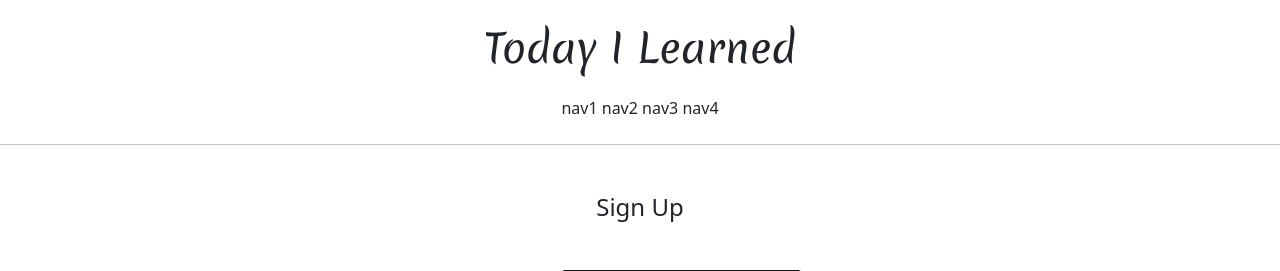
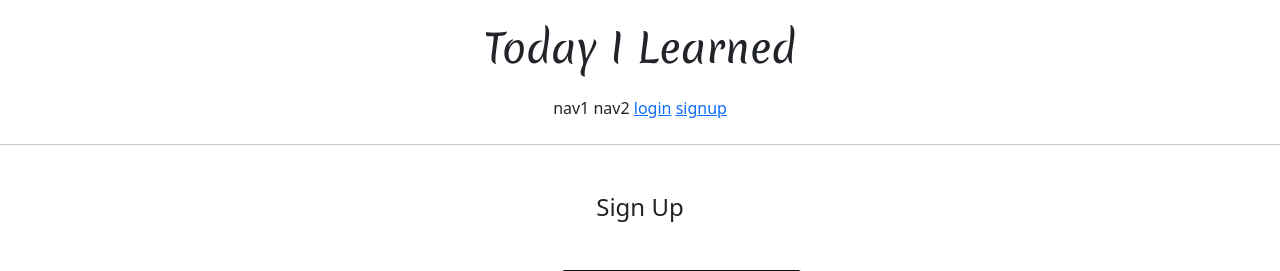
Before and after one commit to 4923/GwangjuAI2, a Django app: page /accountapp/create/ in a window 1280 px wide. Shown: the top 271 px of the page. Run offline with Django 3.2, Linux system fonts and the light colour scheme; parts of the project's set-up code (start-up, migrations or seed data) failed here and were passed over.

Commit message:
Feature : change header nav bar in case of login logout

```diff
--- a/02_Rotation/WebApplication/Project/livecoding/templates/header.html
+++ b/02_Rotation/WebApplication/Project/livecoding/templates/header.html
@@ -7,8 +7,18 @@
     <div class="todayilearned_header_button">
         <span>nav1</span>
         <span>nav2</span>
-        <span>nav3</span>
-        <span>nav4</span>
+        {% if not user.is_authenticated %}
+        <span>
+            <a href="{% url 'accountapp:login' %}">login</a>
+        </span>
+        <span>
+            <a href="{% url 'accountapp:create' %}">signup</a>
+        </span>
+        {% else %}
+        <span>
+            <a href="{% url 'accountapp:logout' %}">logout</a>
+        </span>
+        {% endif %}
     </div>
 
     <hr>
```
